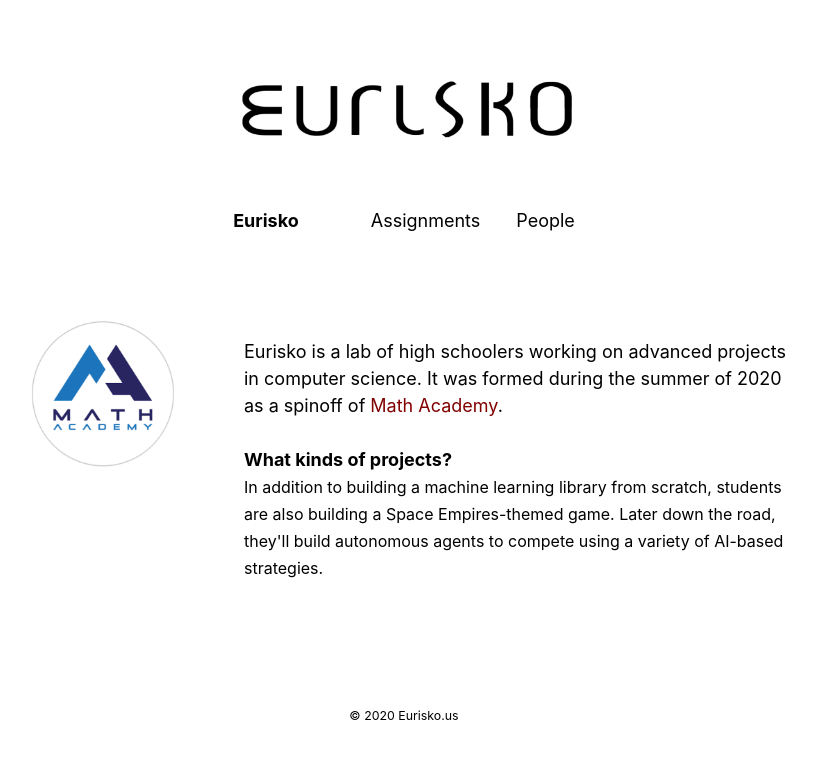
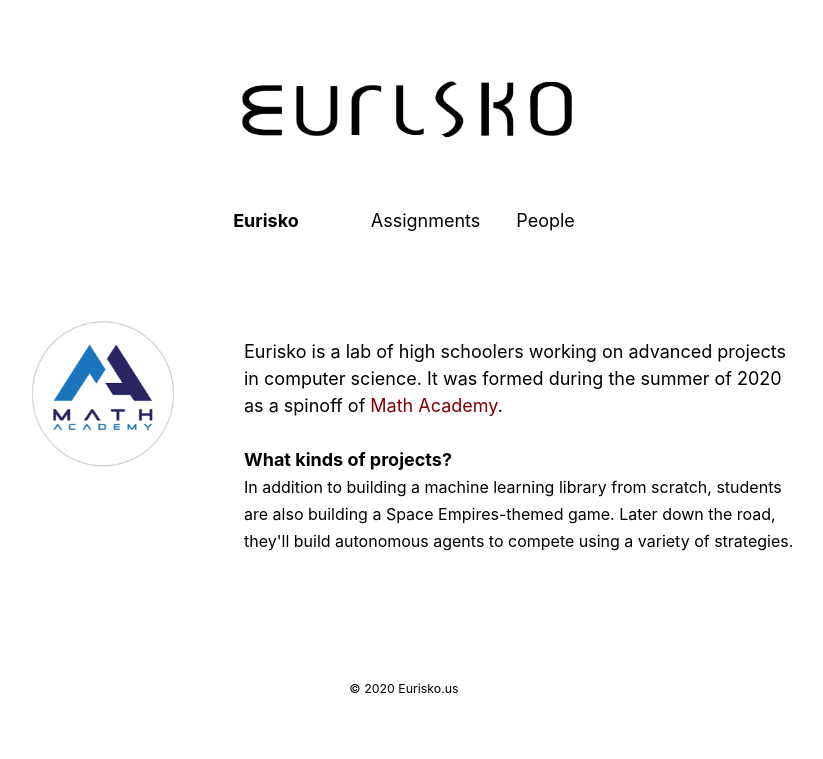
Before and after one commit to skycakjustin/eurisko-us.github.io, a Jekyll site: the page built from _pages/about.md, in a window 1280 px wide. Shown: the top 759 px of the page, without its empty margins (236-1059 px from the left). Built offline with Jekyll 4.4.1, drawn with Linux system fonts in a browser that asks for light colours.

Commit message:
Update about.md

```diff
--- a/_pages/about.md
+++ b/_pages/about.md
@@ -38,7 +38,7 @@ redirect_from:
 
 <b>What kinds of projects?</b><br>
 
-<font size="3em">In addition to building a machine learning library from scratch, students are also building a Space Empires-themed game. Later down the road, they'll build autonomous agents to compete using a variety of AI-based strategies.</font>
+<font size="3em">In addition to building a machine learning library from scratch, students are also building a Space Empires-themed game. Later down the road, they'll build autonomous agents to compete using a variety of strategies.</font>
 
 
 </div>
```
